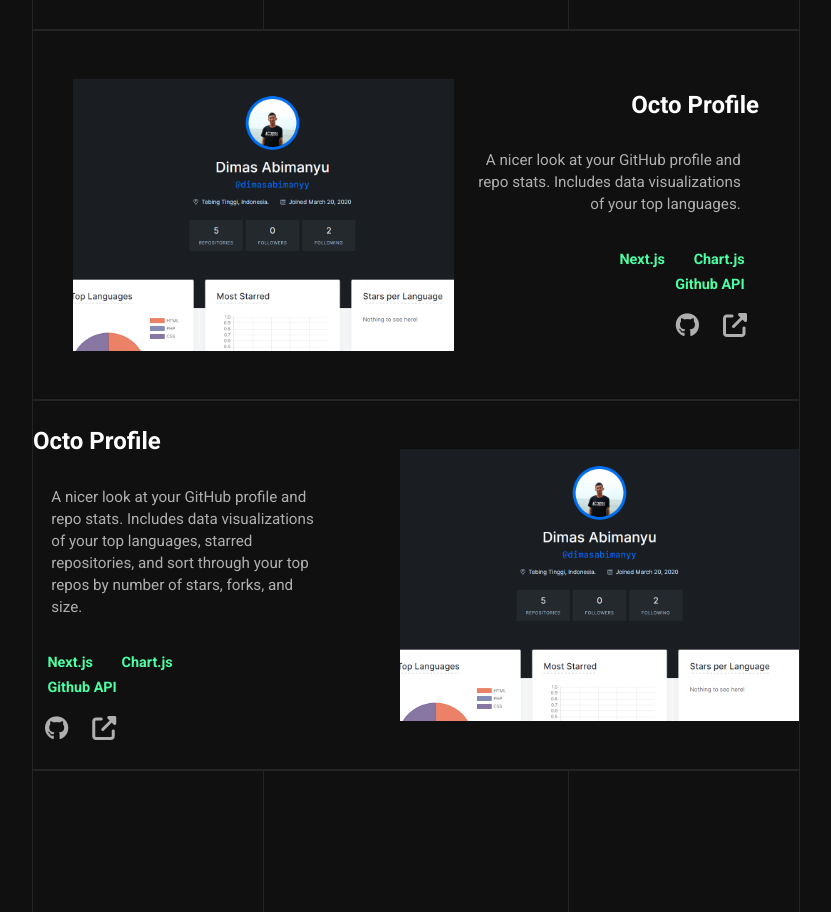
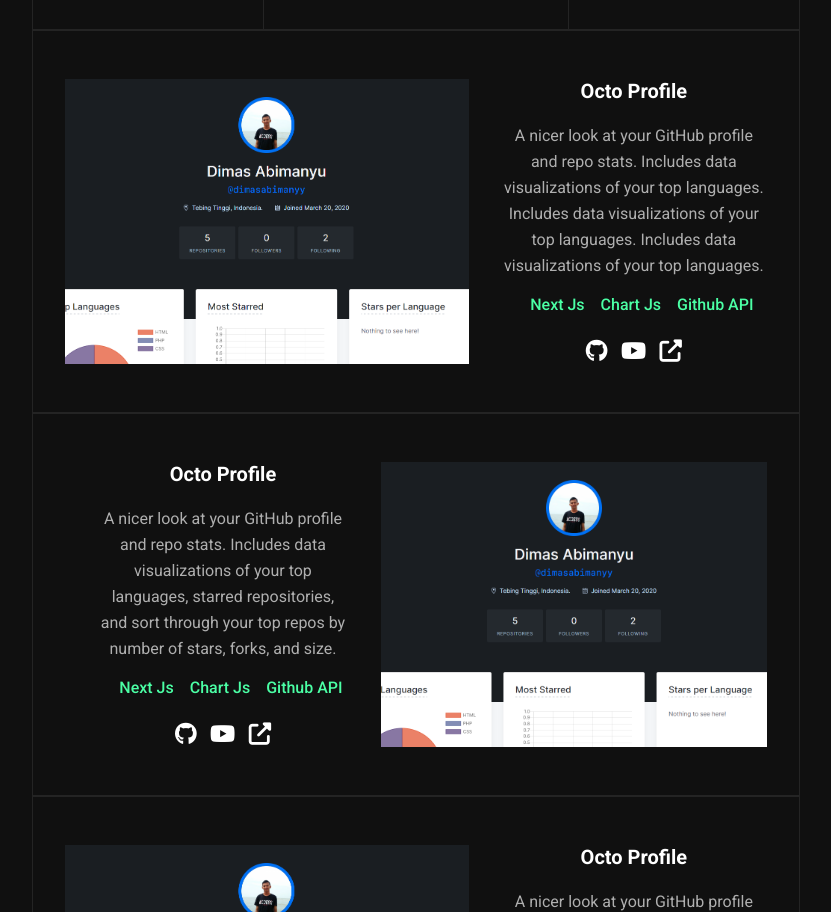
Before and after one commit to dimasabimanyy/v3, a plain HTML site: page index.html in a window 1280 px wide. Shown: the part 1888-2800 px from the top of the page, without its empty margins (224-1055 px from the left). Drawn offline with nearby package versions, Linux system fonts and the light colour scheme.

Commit message:
fix sizing section works/projects

```diff
--- a/index.html
+++ b/index.html
@@ -160,6 +160,7 @@
 			My Projects
 		</h1>
 		<div class="work-wrap">
+			<!-- Project 1 -->
 			<div class="project-wrap left-image">
 				<div class="image-project">
 					<img src="images/Projects/project-1.png" alt="Project 1">
@@ -167,20 +168,24 @@
 				<div class="info-project">
 					<h5>Octo Profile</h5>
 					<div class="desc-project">
-						A nicer look at your GitHub profile and repo stats. Includes data visualizations of your top languages.
+						A nicer look at your GitHub profile and repo stats. Includes data visualizations of your top languages. Includes data visualizations of your top languages. Includes data visualizations of your top languages.
 					</div>
 					<div class="tech-use">
-						<p>Next.js</p>
-						<p>Chart.js</p>
-						<p>Github API</p>
+						<ul>
+							<li>Next Js</li>
+							<li>Chart Js</li>
+							<li>Github API</li>
+						</ul>
 					</div>
 					<div class="project-source">
 						<a href="https://github.com/dimasabimanyy" target="_blank"><i class="fa fa-github"></i></a>
+						<a href="https://github.com/dimasabimanyy" target="_blank"><i class="fa fa-youtube-play"></i></a>
 						<a href="https://github.com/dimasabimanyy" target="_blank"><i class="fa fa-external-link-alt"></i></a>
 					</div>
 				</div>
 			</div>
 
+			<!-- Project 2 -->
 			<div class="project-wrap right-image">
 				<div class="image-project">
 					<img src="images/Projects/project-1.png" alt="Project 1">
@@ -191,12 +196,40 @@
 						A nicer look at your GitHub profile and repo stats. Includes data visualizations of your top languages, starred repositories, and sort through your top repos by number of stars, forks, and size.
 					</div>
 					<div class="tech-use">
-						<p>Next.js</p>
-						<p>Chart.js</p>
-						<p>Github API</p>
+						<ul>
+							<li>Next Js</li>
+							<li>Chart Js</li>
+							<li>Github API</li>
+						</ul>
 					</div>
 					<div class="project-source">
 						<a href="https://github.com/dimasabimanyy" target="_blank"><i class="fa fa-github"></i></a>
+						<a href="https://github.com/dimasabimanyy" target="_blank"><i class="fa fa-youtube-play"></i></a>
+						<a href="https://github.com/dimasabimanyy" target="_blank"><i class="fa fa-external-link-alt"></i></a>
+					</div>
+				</div>
+			</div>
+
+			<!-- Project 3 -->
+			<div class="project-wrap left-image">
+				<div class="image-project">
+					<img src="images/Projects/project-1.png" alt="Project 1">
+				</div>
+				<div class="info-project">
+					<h5>Octo Profile</h5>
+					<div class="desc-project">
+						A nicer look at your GitHub profile and repo stats. Includes data visualizations of your top languages. Includes data visualizations of your top languages. Includes data visualizations of your top languages.
+					</div>
+					<div class="tech-use">
+						<ul>
+							<li>Next Js</li>
+							<li>Chart Js</li>
+							<li>Github API</li>
+						</ul>
+					</div>
+					<div class="project-source">
+						<a href="https://github.com/dimasabimanyy" target="_blank"><i class="fa fa-github"></i></a>
+						<a href="https://github.com/dimasabimanyy" target="_blank"><i class="fa fa-youtube-play"></i></a>
 						<a href="https://github.com/dimasabimanyy" target="_blank"><i class="fa fa-external-link-alt"></i></a>
 					</div>
 				</div>
--- a/scss/style.scss
+++ b/scss/style.scss
@@ -150,7 +150,7 @@
     border-bottom: 1px solid #242424;
     background: $body-color;
     position: relative;
-    padding: 3em 2.5em;
+    padding: 3em 2em;
     .about-img{
         width: 22%;
         height: 180px;
@@ -205,7 +205,7 @@
         border-bottom: 1px solid #242424;
         background: $body-color;
         position: relative;
-        padding: 3em 2.5em;
+        padding: 3em 2em;
         width: 100%;
         ul{
             width: 50%;
@@ -231,16 +231,6 @@
         width: 100%;
         border-top: 1px solid #242424;
         border-bottom: 1px solid #242424;
-        h3{
-            font-size: 1.5em;
-            font-weight: bold;
-            color: $font-light-color;
-            margin-bottom: 2em;
-            span{
-                color: $second-color;
-                font-family: $font-stack;
-            }
-        }
         .project-wrap{
             width: 100%;
             display: flex;
@@ -251,7 +241,7 @@
             background-color: $body-color;
             z-index: 999;
             padding: 3em 0;
-            padding-left: 2.5em;
+            padding-left: 2em;
             .image-project{
                 width: 55%;
                 min-height: 17em;
@@ -265,55 +255,53 @@
             .info-project{
                 z-index: 999;
                 background-color:$body-color;
-                position: absolute;
-                right: 0;
-                top: 0;
                 min-height: 100%;
                 width: 45%;
                 text-align: right;
                 display: flex;
                 flex-direction: column;
                 justify-content: center;
-                padding-right: 2.5em;
+                text-align: center;
+                padding-right: 2em;
+                padding-left: 2em;
                 h5{
-                    font-size: 1.5em;
-                    margin-bottom: .5em;
+                    font-size: 20px;
+                    margin-bottom: 1em;
                     color: $font-light-color;
                 }
                 .desc-project{
-                    // background: #172A45;
                     font-family: $font-stack;
-                    padding: 1.2em;
                     margin-bottom: 1em;
-                    border-radius: .1em;
-                    font-size: .95em;
-                    line-height: 1.45em;
+                    font-size: 16px;
+                    line-height: 26px;
                 }
                 .tech-use{
-                    width: 70%;
+                    width: 100%;
                     display: flex;
                     flex-wrap: wrap;
-                    // background-color: maroon;
-                    justify-content: flex-end;
-                    float: right;
+                    text-align: center;
+                    justify-content: center;
                     font-family: $font-stack;
-                    font-size: .9em;
-                    margin-bottom: 1em;
+                    font-size: 16px;
+                    margin-bottom: 1.5em;
                     color: $second-color;
-                    align-self: flex-end;
-                    p{
-                        margin: 0 1em;
-                        line-height: 1.7em;
-                        font-weight: bold;
+                    font-weight: 500;
+                    ul{
+                        display: inline-flex;
+                        list-style: none;
+                        li{
+                            margin-left: 1em;
+                        }
                     }
                 }
                 .project-source{
                     display: flex;
-                    justify-content: flex-end;
+                    justify-content: center;
                     a{
                         color: $font-dark-color;
-                        font-size: 1.5em;
-                        margin: 0 .5em;
+                        font-size: 1.4em;
+                        margin: 0 .3em;
+                        color: $font-light-color;
                     }
                     a:hover{
                         color: $second-color;
@@ -323,18 +311,7 @@
         }
         .right-image{
             flex-direction: row-reverse;
-            .info-project{
-                left: 0;
-                text-align: left;
-                .tech-use{
-                    width: 70%;
-                    align-self: flex-start;
-                    justify-content: flex-start;
-                }
-                .project-source{
-                    justify-content: flex-start;
-                }
-            }
+            padding-right: 2em;
         }
     }
 }
```
Also changed, not shown: scss/style.css, 1 other file.
